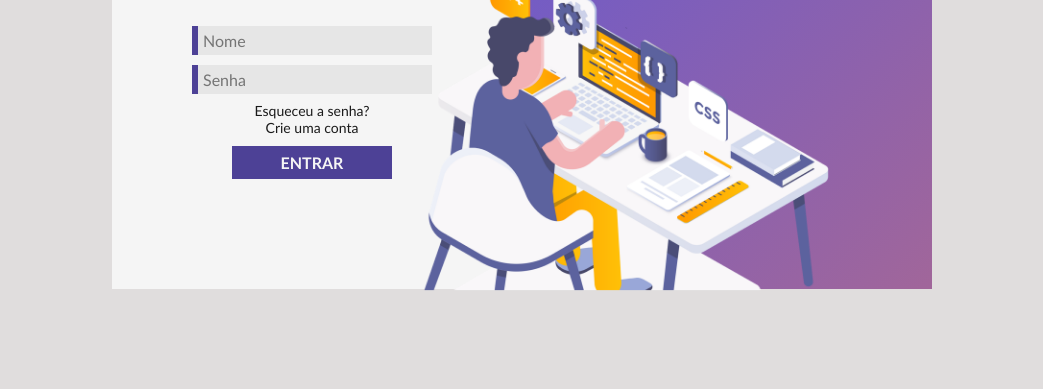
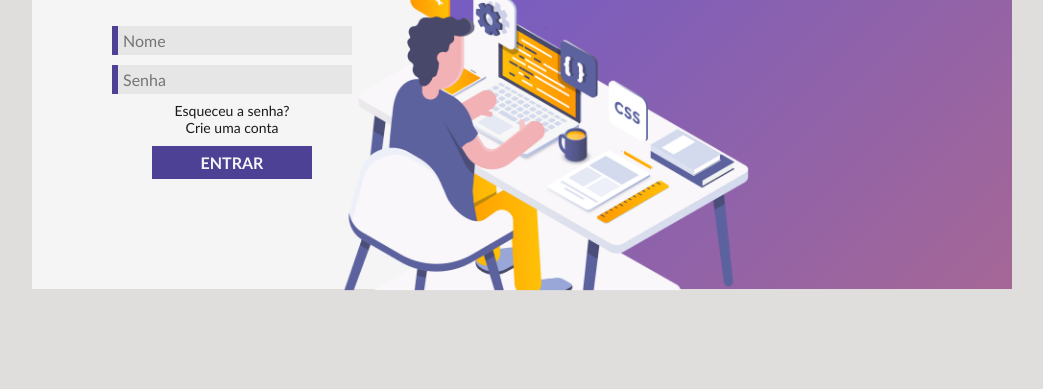
Before and after one commit to guilhermebittelbrunn/Simple-login, a plain HTML site: page index.html in a window 1280 px wide. Shown: the part 411-800 px from the top of the page, without its empty margins (118-1161 px from the left). Drawn offline with Linux system fonts and the light colour scheme.

Commit message:
Update style.css

```diff
--- a/style.css
+++ b/style.css
@@ -18,7 +18,7 @@ body{
 main{
     display: flex;
     justify-content: center;
-    max-width: 820px;
+    max-width: 980px;
     height: 600px;
     width: 95%;
     margin: auto;
```
